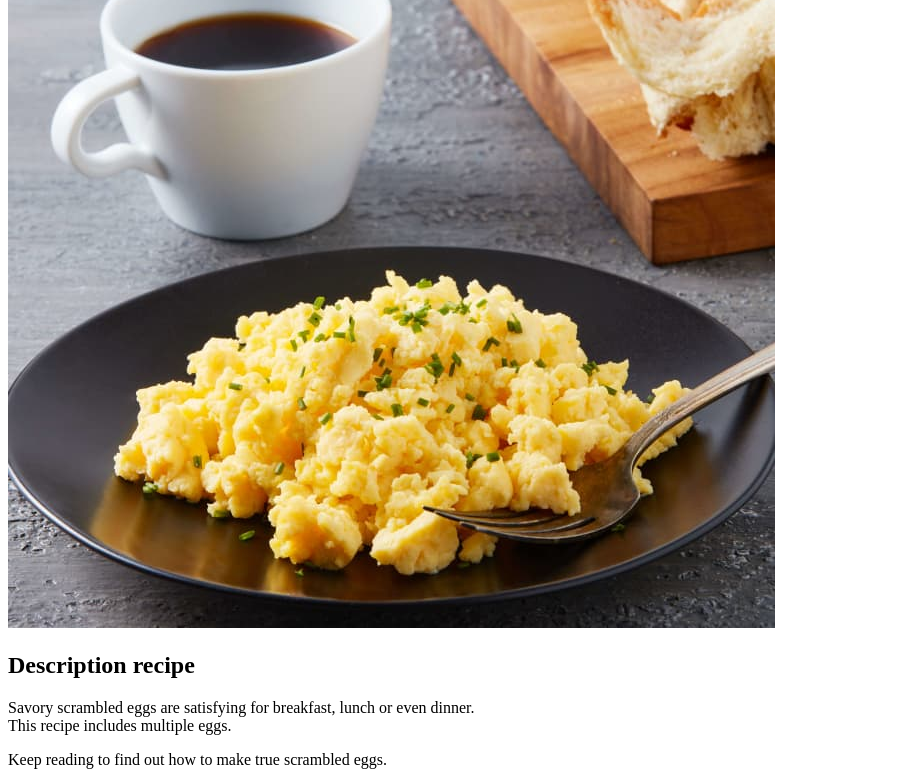
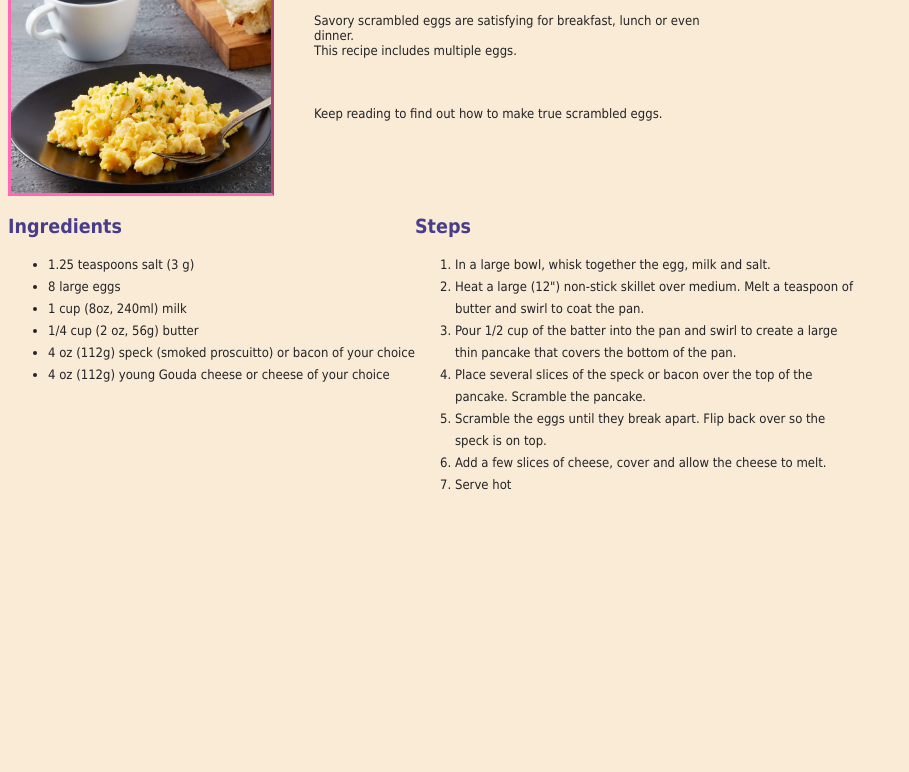
Before and after one commit to Jenziiy/odin-recipes, a plain HTML site: page recipes/scrambled-egg.html in a window 1280 px wide. Shown: the part 91-863 px from the top of the page, without its empty margins (0-909 px from the left). After the commit the page ends 800 px from the top, so only its background shows below. Drawn offline with Linux system fonts and the light colour scheme.

Commit message:
Add ext css styling to all webpages for readability

```diff
--- /dev/null
+++ b/css/styles.css
@@ -0,0 +1,54 @@
+body {
+  color: rgba(36, 36, 38);
+  background-color:antiquewhite;
+  font-family: Tahoma, Verdana, sans-serif;
+  font-size: 13px;
+  width: 850px;
+}
+
+.index {
+  background-color: rgb(195, 144, 166);
+}
+
+img {
+  height: auto;
+  width: 350px;
+  border-style: solid outset;
+  border-color: hotpink;
+  float: left;
+}
+#eggs {
+  width: 260px;
+  height: auto;
+}
+
+[href]:hover {
+color: magenta;
+}
+h1 {
+  color: purple;
+}
+h2 {
+  color: darkslateblue;
+}
+li{
+  line-height: 22px;
+}
+.div-one {
+  float: left;
+}
+.div-two {
+  overflow: hidden;
+}
+.description,
+.info {
+  overflow: hidden;
+  padding-left: 40px;
+  width: 420px;
+}
+.info {
+  height: 80px;
+}
+.info-pizza {
+  height: 100px;
+}
--- a/recipes/scrambled-egg.html
+++ b/recipes/scrambled-egg.html
@@ -4,19 +4,21 @@
     <head>
         <meta charset="UTF-8">
         <title>Delicious Scrambled Eggs</title>
+        <link rel="stylesheet" href="../css/styles.css">
     </head>
 
     <body>
         <h1>Delicious Scrambled Egg Recipe!</h1>
-        <img src="../img/eggs.jpg" alt="picture of delicious scrambled eggs">
-        <h2>Description recipe</h2>
-            <p>
+        <img id="eggs" src="../img/eggs.jpg" alt="picture of delicious scrambled eggs">
+        <h2 class="description">Description recipe</h2>
+            <p class="info">
                 Savory scrambled eggs are satisfying for breakfast, lunch or even dinner.
                 <br> This recipe includes multiple eggs.
             </p>
-            <p>
+            <p class="info">
                 Keep reading to find out how to make true scrambled eggs.
             </p>
+        <div class="div-one">
         <h2>Ingredients</h2>
             <ul>
                 <li>1.25 teaspoons salt (3 g)</li>
@@ -26,6 +28,8 @@
                 <li>4 oz (112g) speck (smoked proscuitto) or bacon of your choice</li>
                 <li>4 oz (112g) young Gouda cheese or cheese of your choice</li>
             </ul>
+        </div>
+        <div class="div-two">
         <h2>Steps</h2>
             <ol>
                 <li>In a large bowl, whisk together the egg, milk and salt.</li>
@@ -36,6 +40,7 @@
                 <li>Add a few slices of cheese, cover and allow the cheese to melt.</li>
                 <li>Serve hot</li>
             </ol>
+        </div>
     </body>
 
 </html>
```
Also changed, not shown: index.html (+5 -4 lines), recipes/pancakes.html (+10 -4 lines), recipes/pizza.html (+9 -4 lines).
